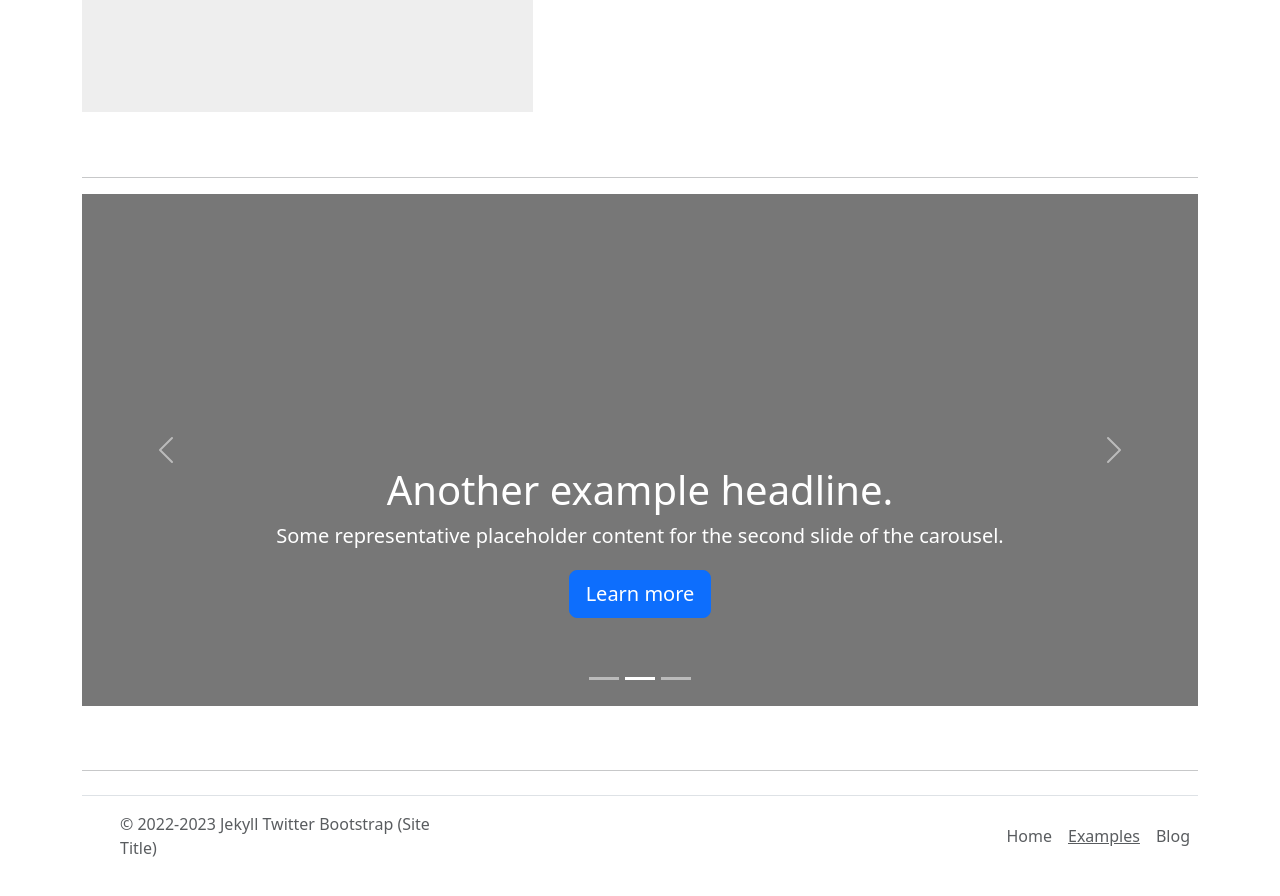
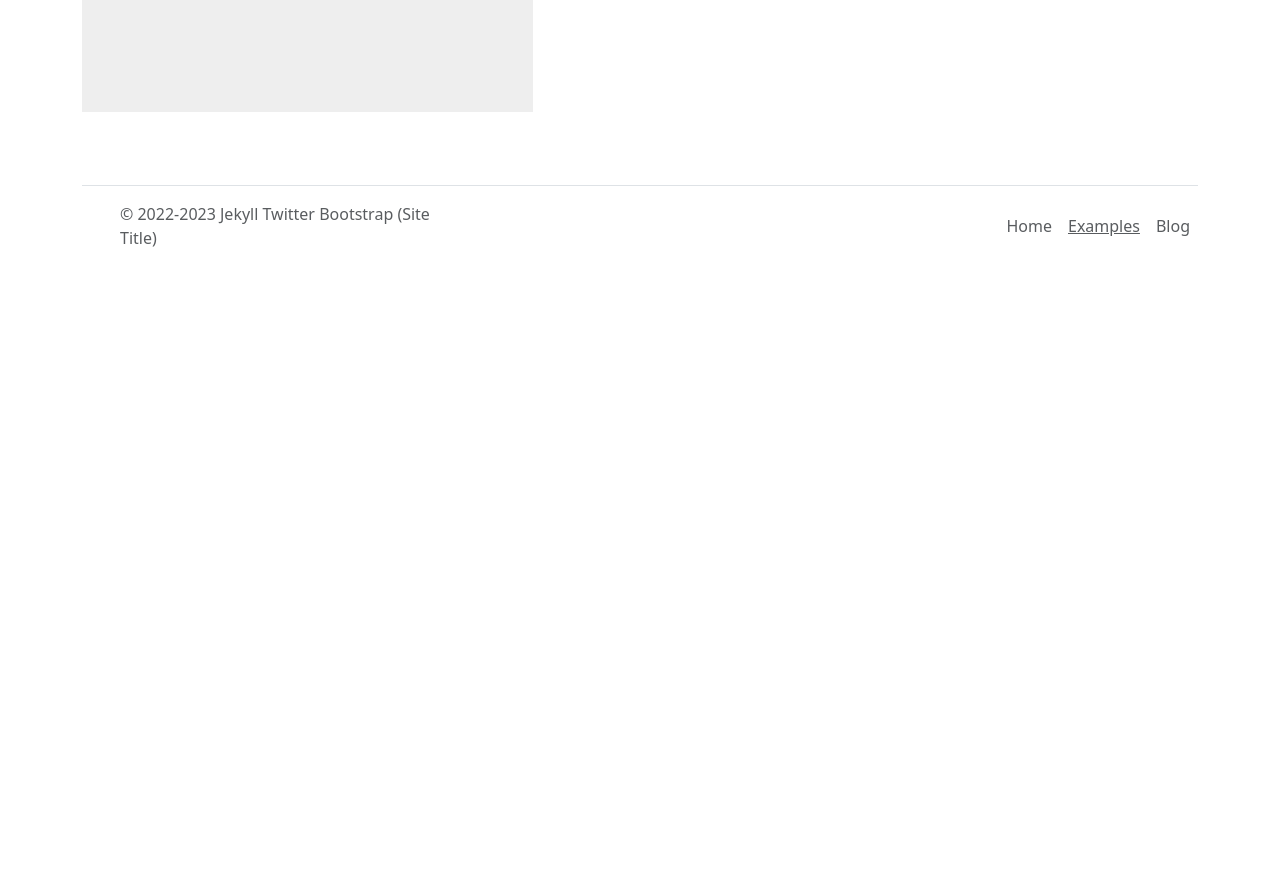
Before and after one commit to KCarlile/jekyll-twitter-bootstrap, a Jekyll site: the page built from examples.md, in a window 1280 px wide and 900 px high, scrolled down 5411 px. Shown: the top 896 px of the window. Built offline with Jekyll 4.4.1, drawn with Linux system fonts in a browser that asks for light colours; after the commit the page ends 5701 px from its top, so only the background shows below that.

Commit message:
Adding updates to _/layouts/examples.html before removing it as outdated.

```diff
--- a/_layouts/examples.html
+++ b/_layouts/examples.html
@@ -299,8 +299,8 @@ layout: base
 </div>
 -->
 <!-- END Jumbotron side by side -->
-<hr />
 <!-- BEGIN Carousel -->
+<!--
 <div id="myCarousel" class="carousel slide" data-bs-ride="carousel">
     <div class="carousel-indicators">
         <button type="button" data-bs-target="#myCarousel" data-bs-slide-to="0" class="active" aria-current="true" aria-label="Slide 1"></button>
@@ -348,8 +348,8 @@ layout: base
         <span class="visually-hidden">Next</span>
     </button>
 </div>
+-->
 <!-- END Carousel -->
-<hr />
 <!-- BEGIN Featurette Left -->
 <!--
 <div class="row featurette">
```
